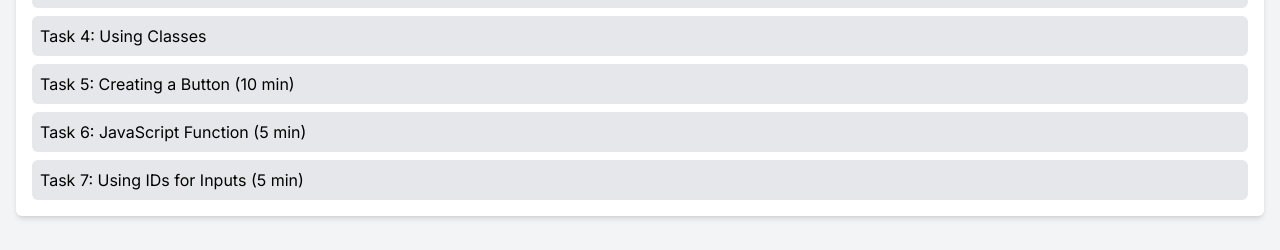
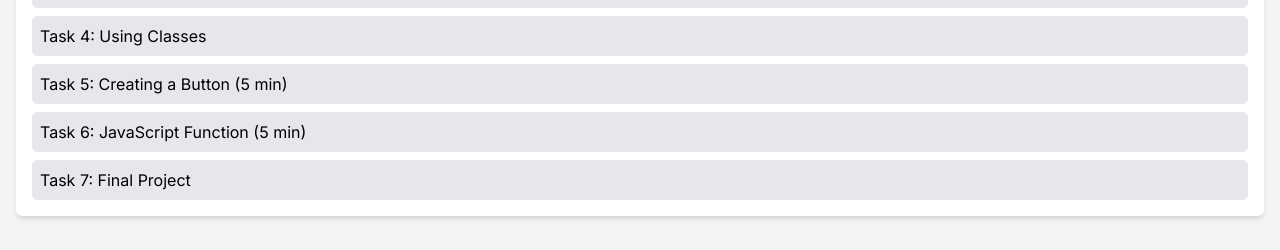
Before and after one commit to JoshuaChou10/codespace, a Next.js app: page / in a window 1280 px wide. Shown: the part 316-566 px from the top of the page. Built offline with nearby package versions, Linux system fonts and the light colour scheme.

Commit message:
Added final project

```diff
--- a/app/page.tsx
+++ b/app/page.tsx
@@ -54,11 +54,11 @@ const tasks = [
     id: 4,
     title: 'Using Classes',
     instructions: `
-      - Classes are like id's but they group elements together, so less spcefic
-      - Give the 2 inputs at the bottom each a class called "color-input"
-      -Classes you can have the same name for multiple elements, but id is unique to that one element
-      - select the .color-input classes using the . to mean class.
-      - So .color-input selects the input by their classes
+      - Classes are like id's but they group elements together, so less specific
+      - In HTML: Give the 2 inputs at the bottom each a class called "color-input"
+      - Note: For classes you can have the same name for multiple elements, but id is unique to that one element
+      - In CSS: select the .color-input classes using the . to mean class.
+      - Note: So .color-input selects the input by their classes
       -give each a background color of blue or any RGB
       Link to Replit Project: https://replit.com/@Jibran2010/HTML-CSS-JS#style.css
     `,
@@ -66,15 +66,16 @@ const tasks = [
   },
   {
     id: 5,
-    title: 'Creating a Button (10 min)',
+    title: 'Creating a Button (5 min)',
     instructions: `
-      - Create a button at the bottom of the website that says "Submit."
+      -In HTML: Create a button at the bottom of the website that says "Submit."
       - Add an onclick attribute that calls a JavaScript function named userSubmit().
 
       Link to Replit Project: https://replit.com/@Jibran2010/HTML-CSS-JS#style.css
     `,
     image: 'button.png'
   },
+
   {
     id: 6,
     title: 'JavaScript Function (5 min)',
@@ -88,13 +89,20 @@ const tasks = [
   },
   {
     id: 7,
-    title: 'Using IDs for Inputs (5 min)',
+    title: 'Final Project',
     instructions: `
-      - Give an id to the first input with the label that asks what you want the title of the website to be.
+      Over here you are going to create a website on any topic you want
+      Here are the criteria
+      - Have a title that is centered
+      -Have website sections
+      -Use at least 3 id's and select them in CSS and make each styling for each id unique
+      -Use at least 1 class, and multiple elements must have this same class. Select in CSS and give each element in the class styling (you only need 1 selector in CSS)
+      -Make a Javscript quiz, so you need HTML inputs and the document.getElementById() function.
+      -Alternatively you could use javascript to make the website for interactive, so allow the user to change the color of the website, or the text etc...
+      -Below I have attatched an example website you could make
 
-      Link to Replit Project: https://replit.com/@Jibran2010/HTML-CSS-JS#style.css
     `,
-    image: 'codesnippet6.png'
+    image: 'final.png'
   },
 ];
 
```
Also changed, not shown: public/final.png (added).
